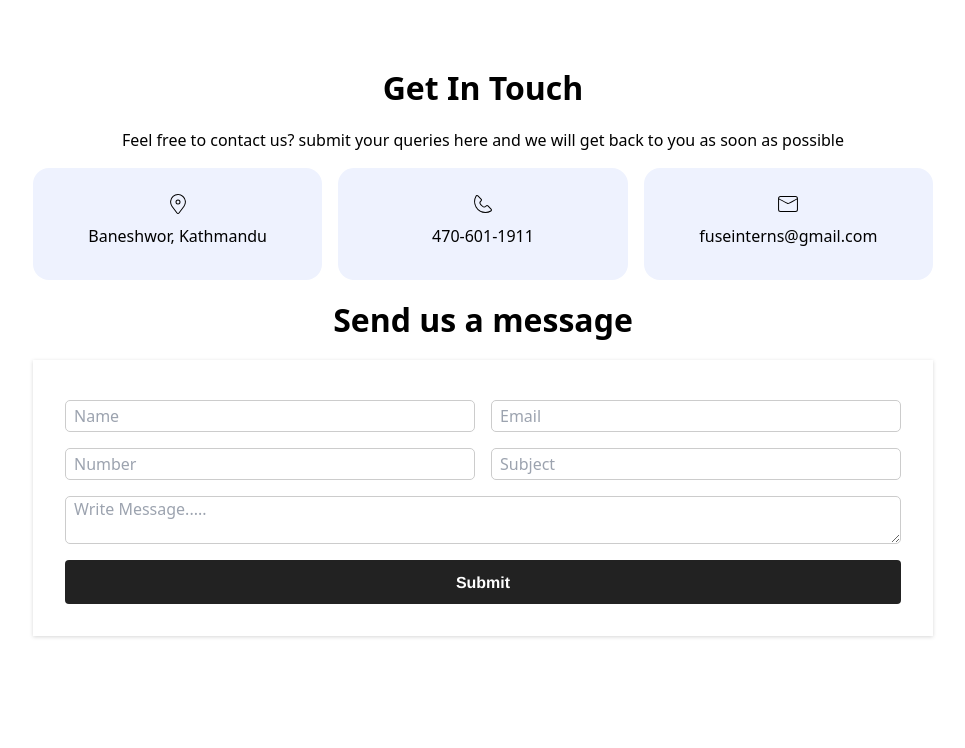
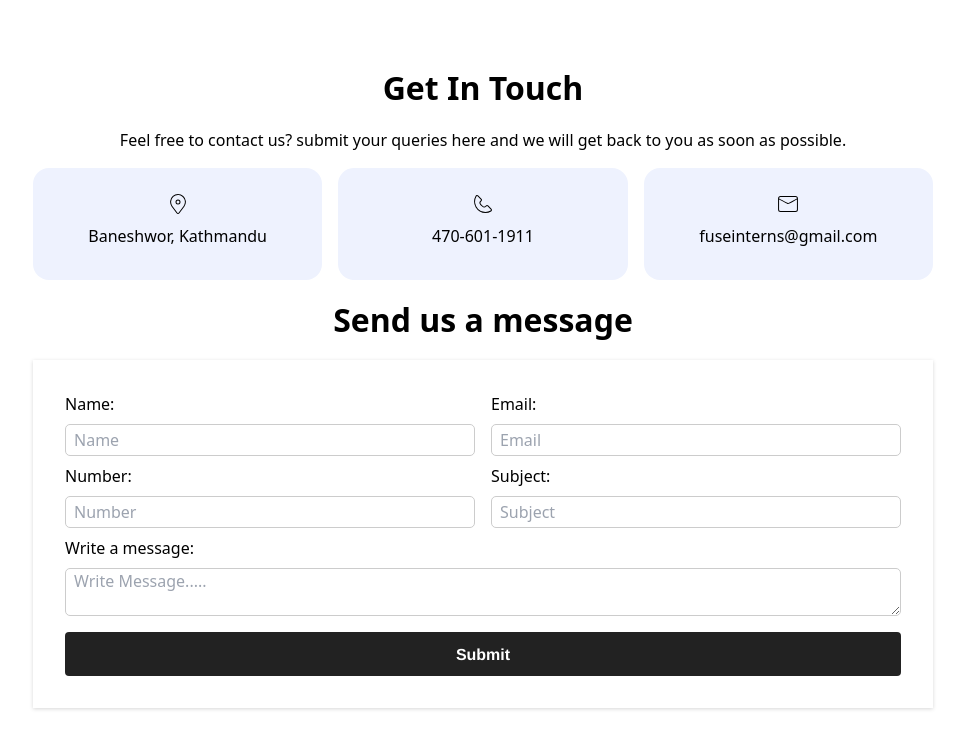
Before and after one commit to Himalf/GroupPortfolio, a React (Vite) app: page / in a window 1280 px wide. Shown: the top 748 px of the page, without its empty margins (157-1122 px from the left). Built offline with nearby package versions, Linux system fonts and the light colour scheme.

Commit message:
fix: add required validation and labels to contact us form

```diff
--- a/src/components/ContactUs.jsx
+++ b/src/components/ContactUs.jsx
@@ -1,4 +1,4 @@
-import React from "react";
+import React, { useState } from "react";
 import { CiPhone } from "react-icons/ci";
 import { CiLocationOn } from "react-icons/ci";
 import { CiMail } from "react-icons/ci";
@@ -20,13 +20,21 @@ const cardData = [
 ];
 
 const ContactUs = () => {
+  const [phoneNumber, setPhoneNumber] = useState("");
+  const handlePhoneNumberChange = (e) => {
+    const value = e.target.value;
+    // Allow only digits, +, and space
+    const formattedValue = value.replace(/[^0-9+\s]/g, "");
+    setPhoneNumber(formattedValue);
+  };
+
   return (
     <section className="contact-us">
       <div className="get-in-touch">
         <h2 className="section-title">Get In Touch</h2>
         <p>
           Feel free to contact us? submit your queries here and we will get back
-          to you as soon as possible
+          to you as soon as possible.
         </p>
         <div className="card-container">
           {cardData.map((item, index) => {
@@ -44,21 +52,54 @@ const ContactUs = () => {
         <div className="form-container">
           <form className="form">
             <div className="input-group">
-              <input type="text" placeholder="Name" />
-              <input type="text" placeholder="Email" />
+              <div className="input-container">
+                <label htmlFor="name" name="name">
+                  Name:
+                </label>
+                <input type="text" placeholder="Name" required />
+              </div>
+              <div className="input-container">
+                <label htmlFor="email" name="email">
+                  Email:
+                </label>
+                <input type="email" placeholder="Email" required />
+              </div>
             </div>
             <div className="input-group">
-              <input type="tel" placeholder="Number" />
-              <input type="text" placeholder="Subject" />
+              <div className="input-container">
+                <label htmlFor="number">Number:</label>
+                <input
+                  type="tel"
+                  value={phoneNumber}
+                  onChange={handlePhoneNumberChange}
+                  placeholder="Number"
+                  name="number"
+                  pattern="[\+]?[0-9]{1,4}[ -]?[0-9]{6,15}"
+                  required
+                />
+              </div>
+              <div className="input-container">
+                <label htmlFor="subject" name="subject">
+                  Subject:
+                </label>
+                <input
+                  type="text"
+                  placeholder="Subject"
+                  name="subject"
+                  required
+                />
+              </div>
             </div>
-            <textarea
-              name="message"
-              id="message"
-              placeholder="Write Message....."
-            ></textarea>
-            <button type="submit" onClick={(e) => e.preventDefault()}>
-              Submit
-            </button>
+            <div className="input-container">
+              <label htmlFor="message">Write a message:</label>
+              <textarea
+                name="message"
+                id="message"
+                placeholder="Write Message....."
+                required
+              ></textarea>
+            </div>
+            <button type="submit">Submit</button>
           </form>
         </div>
       </div>
--- a/src/styles/contactUsStyle.css
+++ b/src/styles/contactUsStyle.css
@@ -48,6 +48,13 @@ input {
 .input-group {
   display: flex;
   gap: 1rem;
+  justify-content: space-between;
+}
+.input-container {
+  width: 100%;
+  display: flex;
+  flex-direction: column;
+  align-items: flex-start;
 }
 textarea {
   outline: none;
@@ -56,6 +63,7 @@ textarea {
   height: 3rem;
   margin: 0.5rem 0;
   border-radius: 5px;
+  width: 100%;
 }
 
 button {
```
